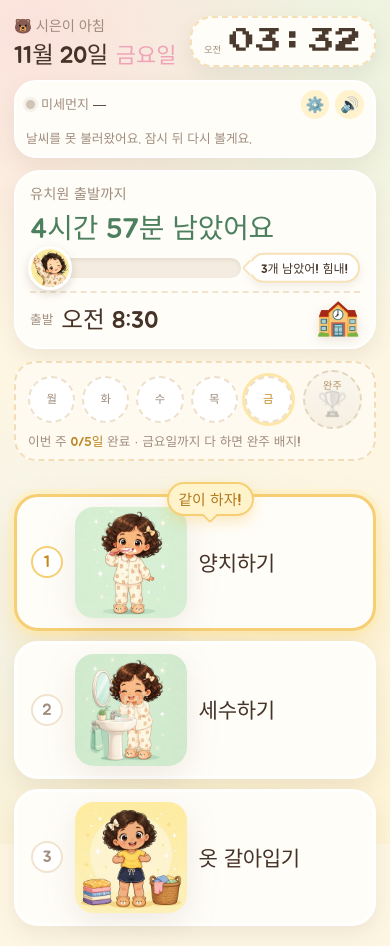
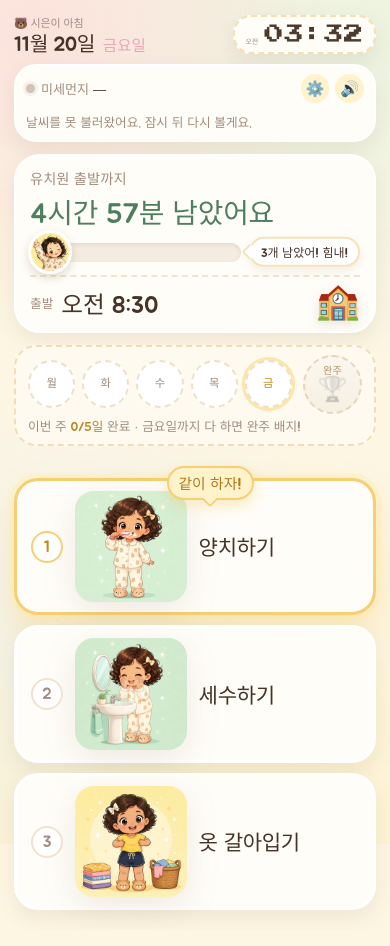
Before and after one commit to stiilove/family_dashboard, a plain HTML site: page sieun/index.html in a window 390 px wide. Drawn offline with Linux system fonts and the light colour scheme; no server answers.

Commit message:
style: 세로 화면에서 상단 날짜·시계가 잘리지 않게 조정

```diff
--- a/sieun/styles.css
+++ b/sieun/styles.css
@@ -850,8 +850,12 @@ body::before {
   .date-block { grid-area: date; }
   .clock-panel { grid-area: clock; }
   .weather { grid-area: weather; }
-  .clock { font-size: clamp(26px, 6vw, 40px); }
-  .date-line strong { font-size: clamp(22px, 6vw, 30px); }
+  .clock { font-size: clamp(19px, 5vw, 30px); }
+  .clock-panel { padding: 6px 10px; border-radius: 18px; }
+  .date-line strong { font-size: clamp(19px, 5.2vw, 27px); }
+  .date-line span { font-size: clamp(14px, 4vw, 19px); }
+  .topbar { gap: 8px; }
+  .brand { font-size: 11px; }
 
   .status { grid-template-columns: minmax(0, 1fr); gap: 8px; }
   .depart {
```
